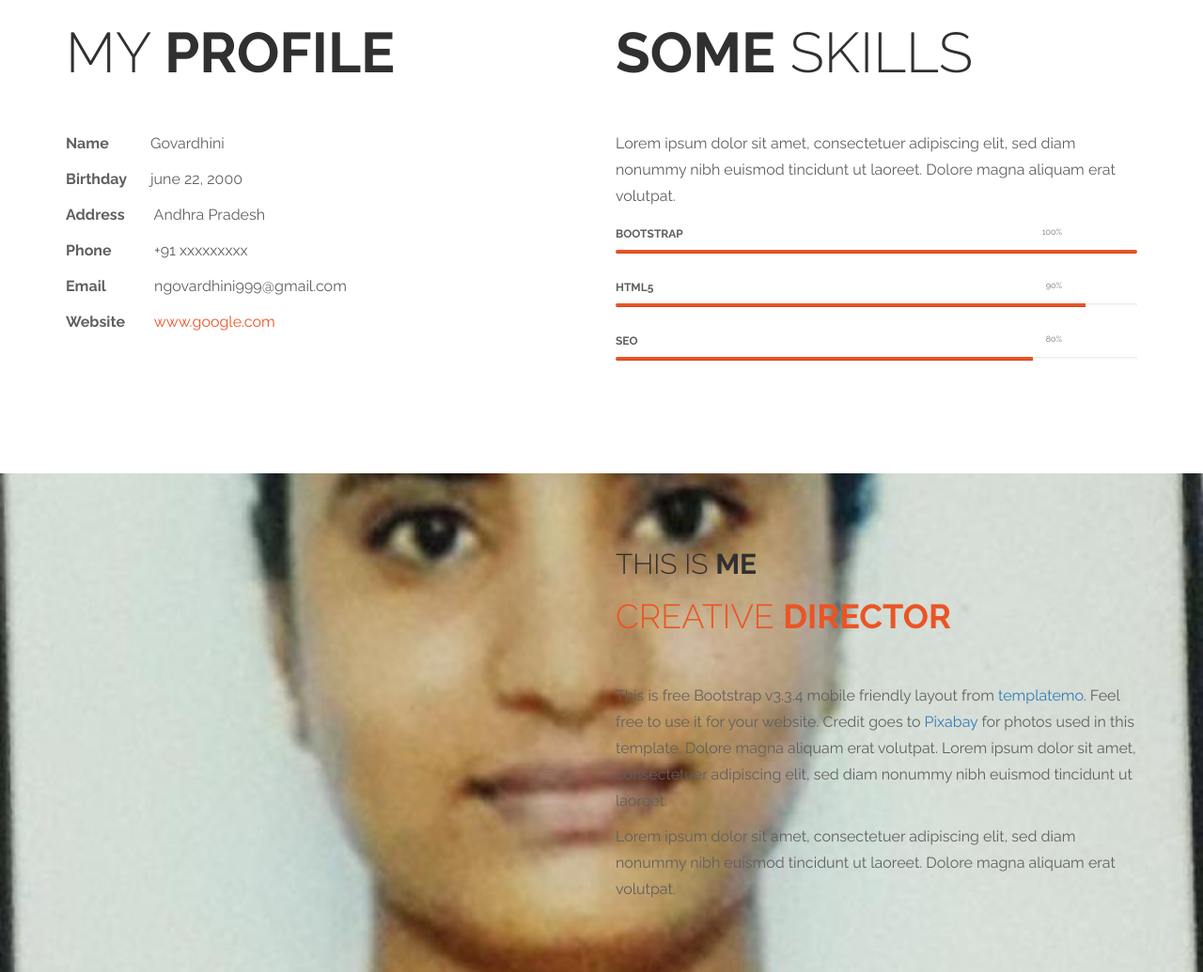
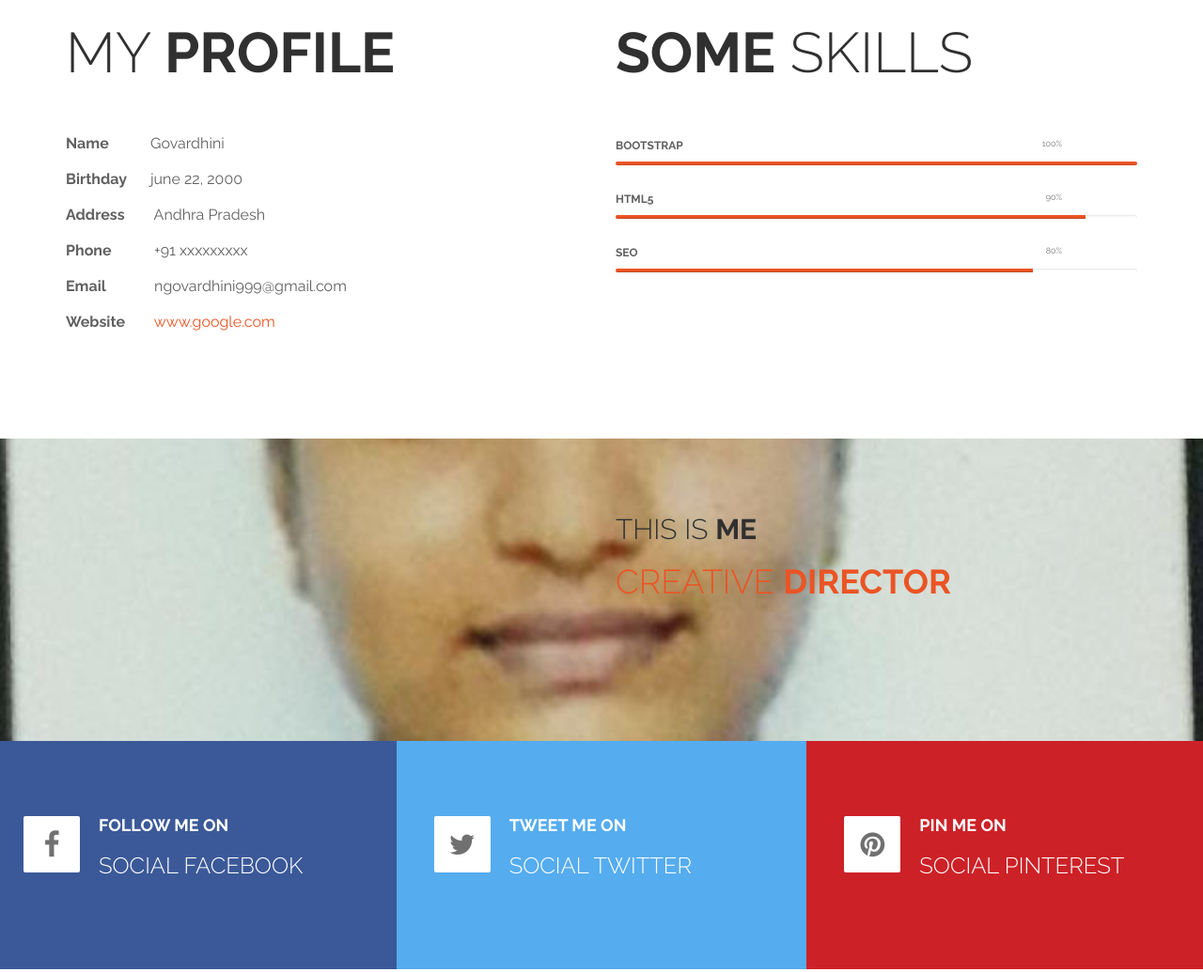
Before and after one commit to Nallapuneni-Govardhini/owner.Nallapuneni-Govardhini.github.io, a plain HTML site: page index.html in a window 1280 px wide. Shown: the part 2353-3388 px from the top of the page at 94% size. Drawn offline with Linux system fonts and the light colour scheme.

Commit message:
Update index.html

```diff
--- a/index.html
+++ b/index.html
@@ -128,7 +128,7 @@ https://templatemo.com/tm-464-ultra-profile
 										<img src="images/portfolio-img1.jpg" class="fluid-img" alt="portfolio img">
 										<div class="portfolio-overlay">
 											<h3 class="portfolio-item-title">UX Design</h3>
-											<p>Lorem ipsum dolor sit amet, consectetuer adipiscing elit, sed diam nonumm.</p>
+											<p></p>
 										</div>
 									</div>
 								</div>
@@ -137,7 +137,7 @@ https://templatemo.com/tm-464-ultra-profile
 										<img src="images/portfolio-img2.jpg" class="fluid-img" alt="portfolio img">
 										<div class="portfolio-overlay">
 											<h3 class="portfolio-item-title">UX Design</h3>
-											<p>Lorem ipsum dolor sit amet, consectetuer adipiscing elit, sed diam nonumm.</p>
+											<p></p>
 										</div>
 									</div>
 								</div>
@@ -146,7 +146,7 @@ https://templatemo.com/tm-464-ultra-profile
 										<img src="images/portfolio-img3.jpg" class="fluid-img" alt="portfolio img">
 										<div class="portfolio-overlay">
 											<h3 class="portfolio-item-title">UX Design</h3>
-											<p>Lorem ipsum dolor sit amet, consectetuer adipiscing elit, sed diam nonumm.</p>
+											<p></p>
 										</div>
 									</div>
 								</div>
@@ -155,7 +155,7 @@ https://templatemo.com/tm-464-ultra-profile
 										<img src="images/portfolio-img4.jpg" class="fluid-img" alt="portfolio img">
 										<div class="portfolio-overlay">
 											<h3 class="portfolio-item-title">UX Design</h3>
-											<p>Lorem ipsum dolor sit amet, consectetuer adipiscing elit, sed diam nonumm.</p>
+											<p></p>
 										</div>
 									</div>
 								</div>
@@ -164,7 +164,7 @@ https://templatemo.com/tm-464-ultra-profile
 										<img src="images/portfolio-img5.jpg" class="fluid-img" alt="portfolio img">
 										<div class="portfolio-overlay">
 											<h3 class="portfolio-item-title">UX Design</h3>
-											<p>Lorem ipsum dolor sit amet, consectetuer adipiscing elit, sed diam nonumm.</p>
+											<p></p>
 										</div>
 									</div>
 								</div>
@@ -191,7 +191,7 @@ https://templatemo.com/tm-464-ultra-profile
 										<img src="images/portfolio-img8.jpg" class="fluid-img" alt="portfolio img">
 										<div class="portfolio-overlay">
 											<h3 class="portfolio-item-title">UX Design</h3>
-											<p>Lorem ipsum dolor sit amet, consectetuer adipiscing elit, sed diam nonumm.</p>
+											<p></p>
 										</div>
 									</div>
 								</div>
@@ -219,7 +219,7 @@ https://templatemo.com/tm-464-ultra-profile
 				</div>
 				<div class="col-md-6 col-sm-6">
 					<h2 class="title"><strong>Some</strong> Skills</h2>
-					<p>Lorem ipsum dolor sit amet, consectetuer adipiscing elit, sed diam nonummy nibh euismod tincidunt ut laoreet. Dolore magna aliquam erat volutpat.</p>
+					<p></p>
 					<h4 class="tm-progress-label">Bootstrap <small class="progress-percent-small">100%</small></h4>
 					<div class="progress tm-progress">
 						<div class="progress-bar progress-bar-danger" role="progressbar" aria-valuenow="100" aria-valuemin="0" aria-valuemax="100" style="width: 100%;"></div>
@@ -247,8 +247,7 @@ https://templatemo.com/tm-464-ultra-profile
 						<h2>This is <strong>me</strong></h2>
 						<h1 class="tm-red-text">Creative <strong>Director</strong></h1>
 					</div>
-					<p>This is free Bootstrap v3.3.4 mobile friendly layout from <a rel="nofollow" href="https://templatemo.com">templatemo</a>. Feel free to use it for your website. Credit goes to <a rel="nofollow" href="https://pixabay.com">Pixabay</a> for photos used in this template. Dolore magna aliquam erat volutpat. Lorem ipsum dolor sit amet, consectetuer adipiscing elit, sed diam nonummy nibh euismod tincidunt ut laoreet.</p>
-					<p>Lorem ipsum dolor sit amet, consectetuer adipiscing elit, sed diam nonummy nibh euismod tincidunt ut laoreet. Dolore magna aliquam erat volutpat.</p>
+
 				</div>
 			</div>
 		</div>
```
